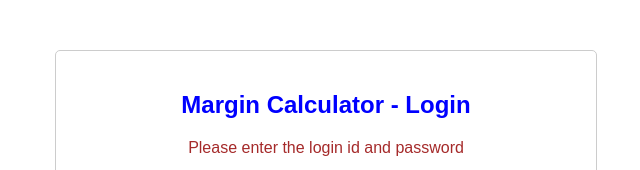
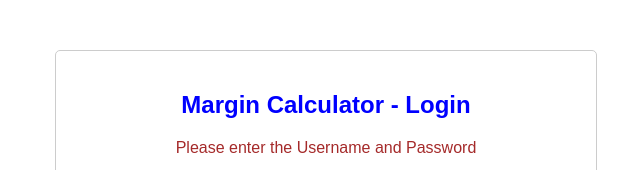
Before and after one commit to Ankit-Cigniti/MarginCalculator, a plain HTML site: page index.html in a window 1280 px wide. Shown: the top 170 px of the page, 314-954 px from the left. Drawn offline with Linux system fonts and the light colour scheme.

Commit message:
Update index.html

```diff
--- a/index.html
+++ b/index.html
@@ -68,7 +68,7 @@
 
 <div class="container">
   <h2 style="color: blue;">Margin Calculator - Login</h2>
-  <p style="color: Brown;">Please enter the login id and password</p>
+  <p style="color: Brown;">Please enter the Username and Password</p>
 
   <form id="loginForm" onsubmit="authenticate(event)">
     <label for="username" class="form-label">Username:</label>
```
